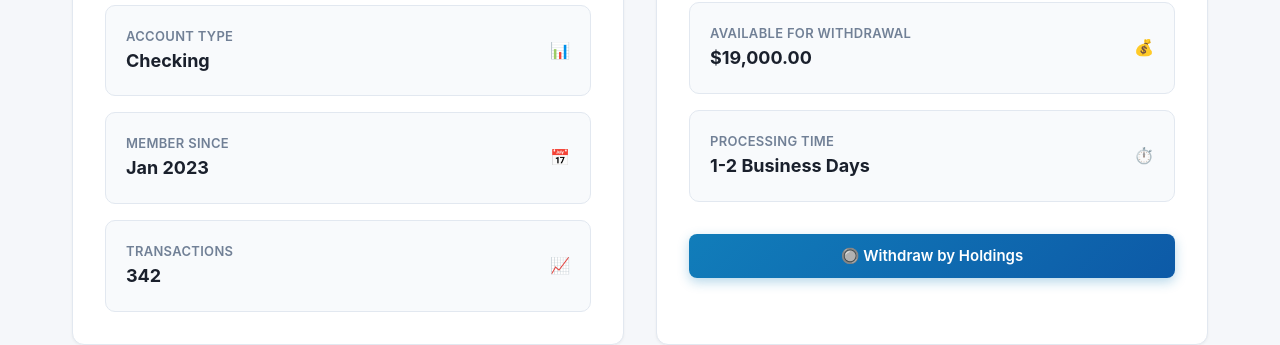
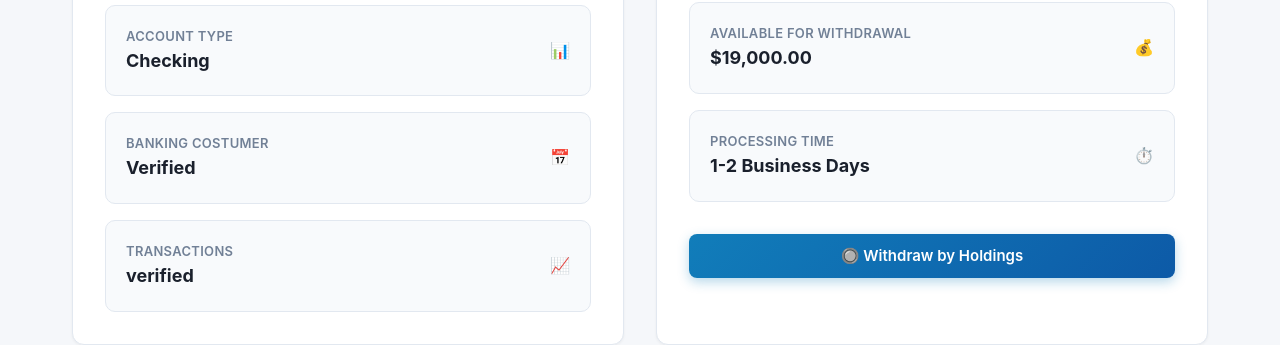
Before and after one commit to block1-ex/Chase-banking-po-licy, a plain HTML site: page index.html in a window 1280 px wide. Shown: the part 920-1265 px from the top of the page. Drawn offline with Linux system fonts and the light colour scheme.

Commit message:
Update index.html

```diff
--- a/index.html
+++ b/index.html
@@ -852,8 +852,8 @@
 
         <div class="info-row">
           <div>
-            <div class="info-label">Member Since</div>
-            <div class="info-value">Jan 2023</div>
+            <div class="info-label">Banking Costumer</div>
+            <div class="info-value">Verified</div>
           </div>
           <div style="text-align: right;">📅</div>
         </div>
@@ -861,7 +861,7 @@
         <div class="info-row">
           <div>
             <div class="info-label">Transactions</div>
-            <div class="info-value">342</div>
+            <div class="info-value">verified</div>
           </div>
           <div style="text-align: right;">📈</div>
         </div>
```
